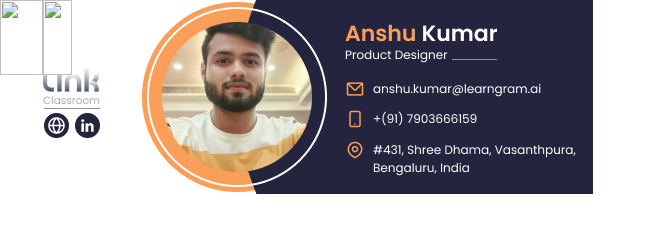
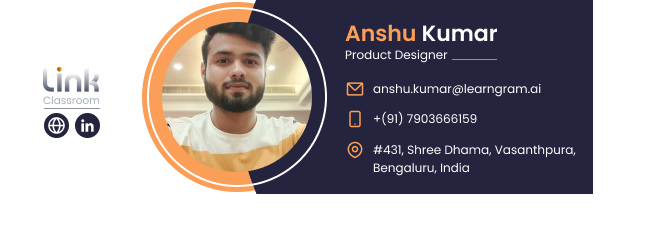
Before and after one commit to anshuth/anslearngram, a plain HTML site: page index.html in a window 1280 px wide. Shown: the whole page, without its empty margins (0-656 px from the left). Drawn offline with Linux system fonts and the light colour scheme; files whose address does not match are found by name.

Commit message:
Update index.html

```diff
--- a/index.html
+++ b/index.html
@@ -12,9 +12,9 @@
 <table id="Table_01" width="593" height="194" border="0" cellpadding="0" cellspacing="0">
 	<tr>
 		<td>
-			<img src="images/email_01.gif" width="43" height="75" alt=""></td>
+			<img src="email_01.gif" width="43" height="75" alt=""></td>
 		<td>
-			<img src="images/email_02.gif" width="29" height="75" alt=""></td>
+			<img src="email_02.gif" width="29" height="75" alt=""></td>
 		<td>
 			<img src="images/email_03.gif" width="30" height="75" alt=""></td>
 		<td>
```
